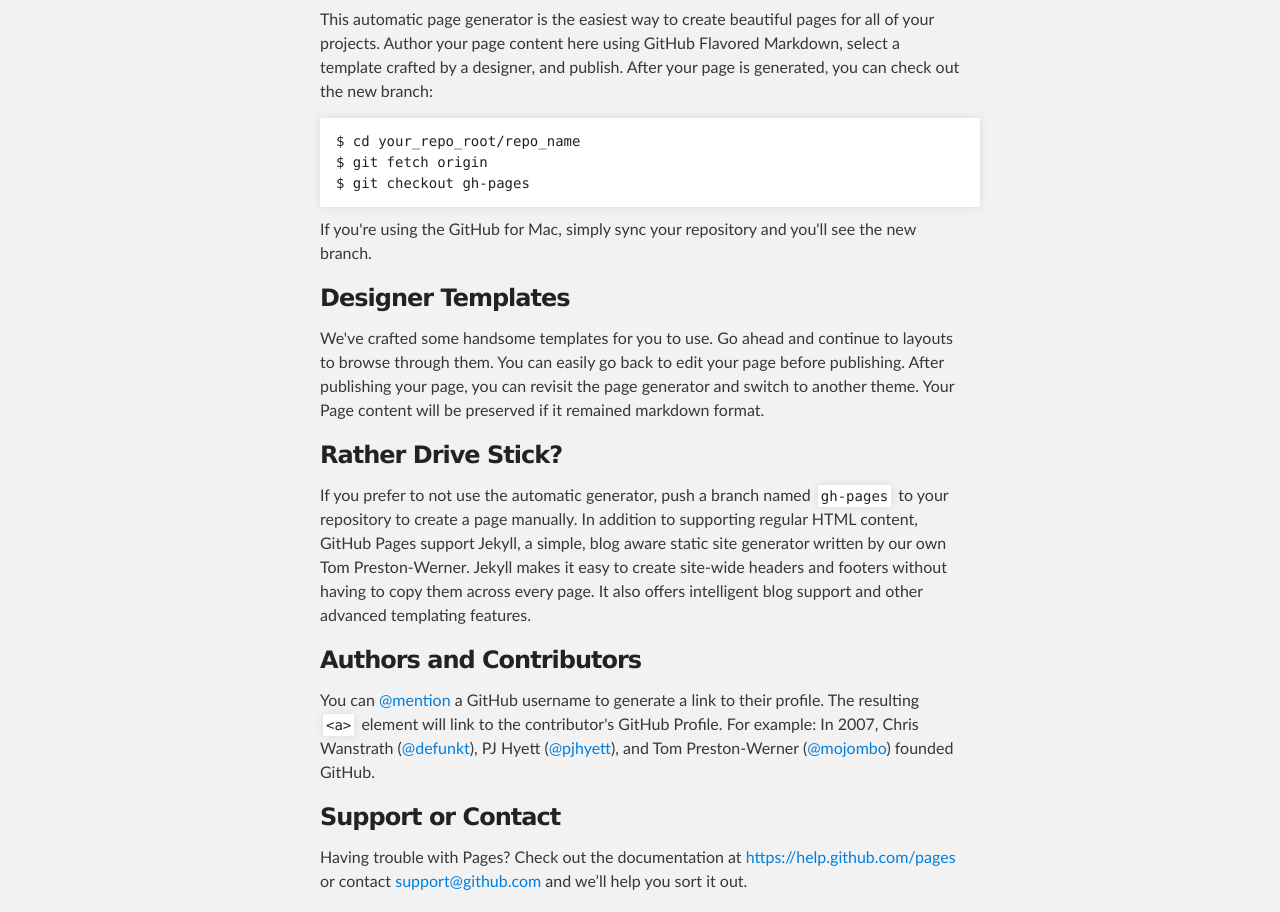
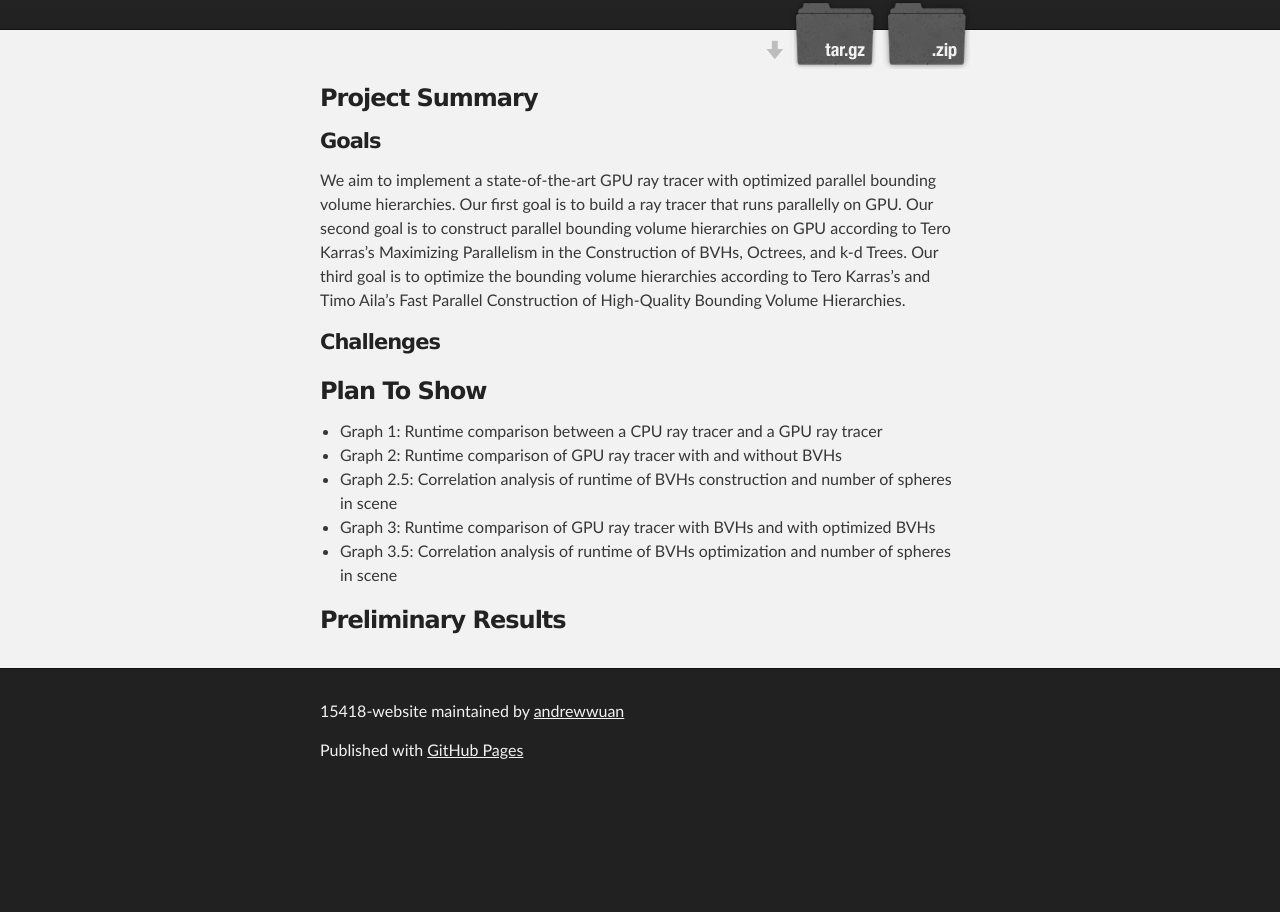
Before and after one commit to andrewwuan/15418-website, a plain HTML site: page index.html in a window 1280 px wide. Shown: the part 299-1211 px from the top of the page. After the commit the page ends 1096 px from the top, so only its background shows below. Drawn offline with Linux system fonts and the light colour scheme.

Commit message:
website template

```diff
--- a/index.html
+++ b/index.html
@@ -18,8 +18,9 @@
         <header class="inner">
           <a id="forkme_banner" href="https://github.com/andrewwuan/15418-website">View on GitHub</a>
 
-          <h1 id="project_title">15418-website</h1>
-          <h2 id="project_tagline">Website for 15418 project</h2>
+          <h1 id="project_title">GPU Raytracer with Optimized Parallel BVHs</h1>
+          <h2 id="project_tagline">An Wu (anwu@andrew.cmu.edu)</h2>
+          <h2 id="project_tagline">Hingon Miu (hmiu@andrew.cmu.edu)</h2>
 
             <section id="downloads">
               <a class="zip_download_link" href="https://github.com/andrewwuan/15418-website/zipball/master">Download this project as a .zip file</a>
@@ -32,37 +33,30 @@
     <div id="main_content_wrap" class="outer">
       <section id="main_content" class="inner">
         <h3>
-<a id="welcome-to-github-pages" class="anchor" href="#welcome-to-github-pages" aria-hidden="true"><span class="octicon octicon-link"></span></a>Welcome to GitHub Pages.</h3>
+<a id="welcome-to-github-pages" class="anchor" href="#welcome-to-github-pages" aria-hidden="true"><span class="octicon octicon-link"></span></a>Project Summary</h3>
 
-<p>This automatic page generator is the easiest way to create beautiful pages for all of your projects. Author your page content here using GitHub Flavored Markdown, select a template crafted by a designer, and publish. After your page is generated, you can check out the new branch:</p>
+<h4>Goals</h4>
+<p>We aim to implement a state-of-the-art GPU ray tracer with optimized parallel bounding volume hierarchies. Our first goal is to build a ray tracer that runs parallelly on GPU. Our second goal is to construct parallel bounding volume hierarchies on GPU according to <b>Tero Karras</b>’s <i>Maximizing Parallelism in the Construction of BVHs, Octrees, and k-d Trees</i>. Our third goal is to optimize the bounding volume hierarchies according to <b>Tero Karras</b>’s and <b>Timo Aila</b>’s <i>Fast Parallel Construction of High-Quality Bounding Volume Hierarchies</i>.
+</p>
 
-<pre><code>$ cd your_repo_root/repo_name
-$ git fetch origin
-$ git checkout gh-pages
-</code></pre>
-
-<p>If you're using the GitHub for Mac, simply sync your repository and you'll see the new branch.</p>
+<h4>Challenges</h4>
+<p></p>
 
 <h3>
-<a id="designer-templates" class="anchor" href="#designer-templates" aria-hidden="true"><span class="octicon octicon-link"></span></a>Designer Templates</h3>
+<a id="rather-drive-stick" class="anchor" href="#rather-drive-stick" aria-hidden="true"><span class="octicon octicon-link"></span></a>Plan To Show</h3>
 
-<p>We've crafted some handsome templates for you to use. Go ahead and continue to layouts to browse through them. You can easily go back to edit your page before publishing. After publishing your page, you can revisit the page generator and switch to another theme. Your Page content will be preserved if it remained markdown format.</p>
+<ul>
+<li>Graph 1: Runtime comparison between a CPU ray tracer and a GPU ray tracer
+<li>Graph 2: Runtime comparison of GPU ray tracer with and without BVHs
+<li>Graph 2.5: Correlation analysis of runtime of BVHs construction and number of spheres in scene
+<li>Graph 3: Runtime comparison of GPU ray tracer with BVHs and with optimized BVHs
+<li>Graph 3.5: Correlation analysis of runtime of BVHs optimization and number of spheres in scene
+</ul>
 
 <h3>
-<a id="rather-drive-stick" class="anchor" href="#rather-drive-stick" aria-hidden="true"><span class="octicon octicon-link"></span></a>Rather Drive Stick?</h3>
+<a id="designer-templates" class="anchor" href="#designer-templates" aria-hidden="true"><span class="octicon octicon-link"></span></a>Preliminary Results</h3>
 
-<p>If you prefer to not use the automatic generator, push a branch named <code>gh-pages</code> to your repository to create a page manually. In addition to supporting regular HTML content, GitHub Pages support Jekyll, a simple, blog aware static site generator written by our own Tom Preston-Werner. Jekyll makes it easy to create site-wide headers and footers without having to copy them across every page. It also offers intelligent blog support and other advanced templating features.</p>
-
-<h3>
-<a id="authors-and-contributors" class="anchor" href="#authors-and-contributors" aria-hidden="true"><span class="octicon octicon-link"></span></a>Authors and Contributors</h3>
-
-<p>You can <a href="https://github.com/blog/821" class="user-mention">@mention</a> a GitHub username to generate a link to their profile. The resulting <code>&lt;a&gt;</code> element will link to the contributor's GitHub Profile. For example: In 2007, Chris Wanstrath (<a href="https://github.com/defunkt" class="user-mention">@defunkt</a>), PJ Hyett (<a href="https://github.com/pjhyett" class="user-mention">@pjhyett</a>), and Tom Preston-Werner (<a href="https://github.com/mojombo" class="user-mention">@mojombo</a>) founded GitHub.</p>
-
-<h3>
-<a id="support-or-contact" class="anchor" href="#support-or-contact" aria-hidden="true"><span class="octicon octicon-link"></span></a>Support or Contact</h3>
-
-<p>Having trouble with Pages? Check out the documentation at <a href="https://help.github.com/pages">https://help.github.com/pages</a> or contact <a href="mailto:support@github.com">support@github.com</a> and we’ll help you sort it out.</p>
-      </section>
+</section>
     </div>
 
     <!-- FOOTER  -->
```
